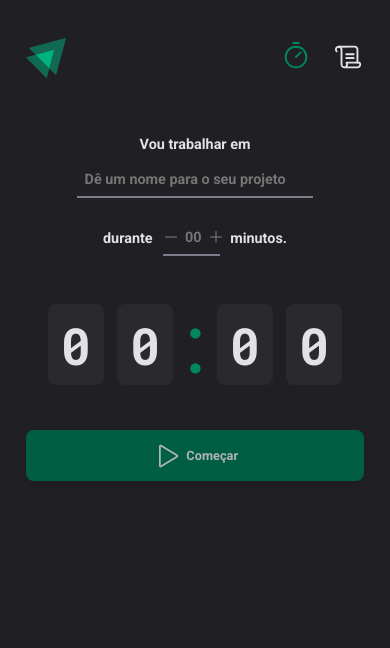
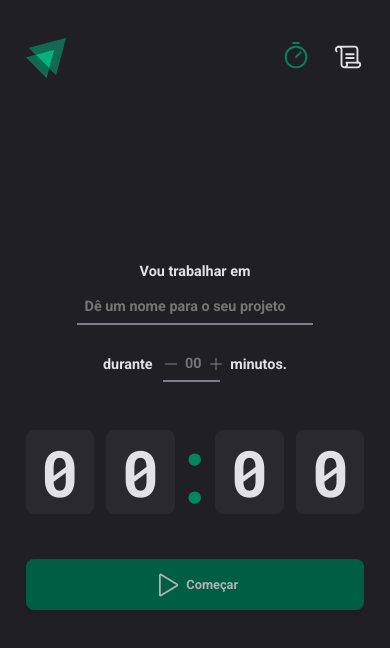
Before and after one commit to Lucariozin/ignite-timer, a React (Vite) app: page / in a window 390 px wide. Shown: the top 648 px of the page. Built offline with nearby package versions, Linux system fonts and the light colour scheme.

Commit message:
fixing responsive layout.

```diff
--- a/src/components/templates/DefaultTemplate/index.tsx
+++ b/src/components/templates/DefaultTemplate/index.tsx
@@ -1,7 +1,7 @@
 import { Outlet, useLocation } from 'react-router-dom'
 import { Scroll, Timer } from 'phosphor-react'
 
-import { Container, Header, IgniteTimerLogoImg, Wrapper, NavigationLinksContainer, Link } from './styles'
+import { Container, Header, IgniteTimerLogoImg, Wrapper, NavigationLinksContainer, Link, TemplateContentContainer } from './styles'
 
 export const DefaultTemplate = () => {
   const { pathname } = useLocation()
@@ -23,7 +23,9 @@ export const DefaultTemplate = () => {
           </NavigationLinksContainer>
         </Header>
 
-        <Outlet />
+        <TemplateContentContainer>
+          <Outlet />
+        </TemplateContentContainer>
       </Wrapper>
     </Container>
   )
--- a/src/components/templates/DefaultTemplate/styles.ts
+++ b/src/components/templates/DefaultTemplate/styles.ts
@@ -66,3 +66,11 @@ export const Link = styled(NavLink)<LinkProps>`
     outline: 2px solid ${({ theme }) => theme.palette.green[400]};
   }
 `
+
+export const TemplateContentContainer = styled.div`
+  display: flex;
+  height: 100%;
+  justify-content: center;
+  align-items: center;
+  margin-top: -2rem;
+`
--- a/src/pages/History/styles.ts
+++ b/src/pages/History/styles.ts
@@ -1,6 +1,7 @@
 import styled, { css } from 'styled-components'
 
 export const Container = styled.div`
+  width: 100%;
   margin: 0 3rem 0 3.375rem;
 
   ${({ theme }) => theme.breakpoints.down('md')} {
--- a/src/pages/Home/styles.ts
+++ b/src/pages/Home/styles.ts
@@ -6,7 +6,6 @@ export const CycleForm = styled.form`
   align-items: center;
   max-width: 42.5rem;
   width: 100%;
-  margin: 4.5rem auto 0 auto;
 `
 
 export const InputsContainer = styled.div`
@@ -32,25 +31,15 @@ export const CountDownDisplayContainer = styled.div`
   align-items: center;
   gap: 1rem;
   margin-top: 3.75rem;
-
-  ${({ theme }) => theme.breakpoints.down(640)} {
-    max-width: 34rem;
-  }
-
-  ${({ theme }) => theme.breakpoints.down(500)} {
-    max-width: 28rem;
-  }
-
-  ${({ theme }) => theme.breakpoints.down(410)} {
-    max-width: 23rem;
-  }
 `
 
 export const DigitCard = styled.span`
   display: flex;
+  max-width: 8rem;
+  width: 100%;
   max-height: 12.375rem;
   align-items: center;
-  padding: 1rem;
+  justify-content: center;
 
   font-family: 'Roboto Mono', sans-serif;
   font-weight: 700;
@@ -60,19 +49,16 @@ export const DigitCard = styled.span`
   border-radius: 8px;
   user-select: none;
 
-  ${({ theme }) => theme.breakpoints.down(640)} {
+  ${({ theme }) => theme.breakpoints.down(520)} {
     font-size: 8rem;
-    max-height: 10.375rem;
   }
 
-  ${({ theme }) => theme.breakpoints.down(500)} {
+  ${({ theme }) => theme.breakpoints.down(450)} {
     font-size: 6rem;
-    max-height: 8.375rem;
   }
 
-  ${({ theme }) => theme.breakpoints.down(410)} {
-    font-size: 4rem;
-    max-height: 6.375rem;
+  ${({ theme }) => theme.breakpoints.down(400)} {
+    font-size: 5rem;
   }
 `
 
@@ -86,13 +72,13 @@ export const Separator = styled.span`
   color: ${({ theme }) => theme.palette.green[500]};
   user-select: none;
 
-  ${({ theme }) => theme.breakpoints.down(640)} {
+  ${({ theme }) => theme.breakpoints.down(450)} {
     margin-top: 1rem;
-    font-size: 1.8rem;
+    font-size: 1.6rem;
   }
 
-  ${({ theme }) => theme.breakpoints.down(410)} {
+  ${({ theme }) => theme.breakpoints.down(400)} {
     margin-top: 1rem;
-    font-size: 1rem;
+    font-size: 1.2rem;
   }
 `
```
